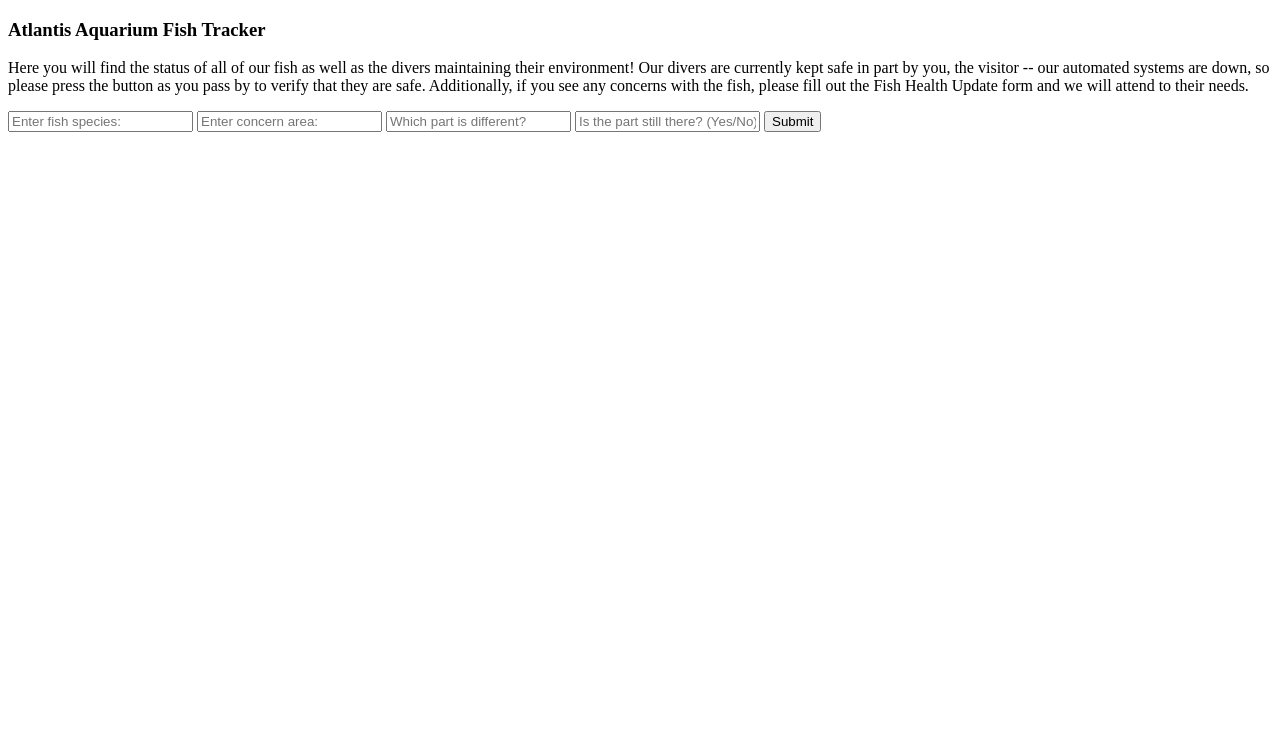
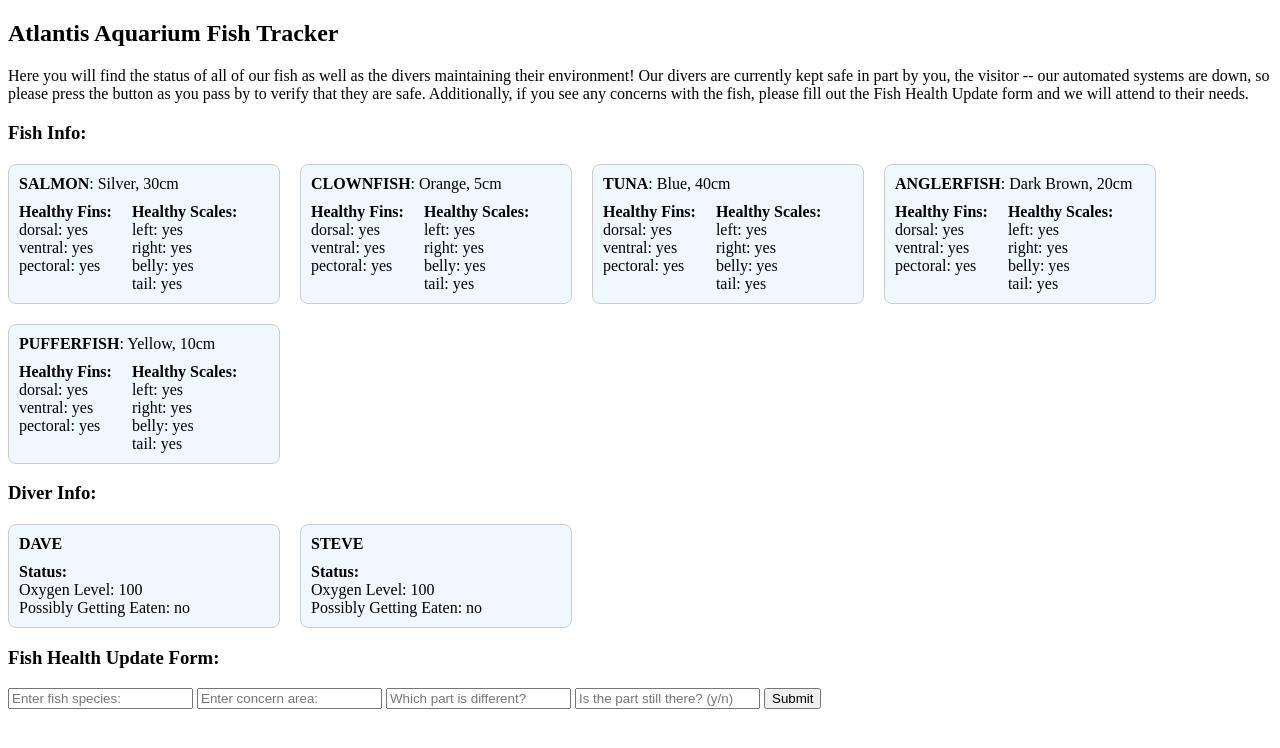
Before and after one commit to dsu-arl/event-gca-ctf-dojo, a Python web app: template exploitation/eco-friendly/templates/index.html in a window 1280 px wide. Shown: the top 748 px of the page. Run offline with Jinja, Linux system fonts and the light colour scheme; the template is opened without the code that fills it, so the values that code supplies are empty.

Commit message:
frontend, fix cheating by loading fish status and checking for wincon at page load and never another time

```diff
--- a/exploitation/eco-friendly/static/app.js
+++ b/exploitation/eco-friendly/static/app.js
@@ -47,13 +47,107 @@ function Diver(name){
 
 // button for updating a fish type linking to vuln func
 const fishList = {
-    salmon: new Fish("silver", 30, "salmon"),
-    clownfish: new Fish("orange", 5, "clownfish"),
-    tuna: new Fish("blue", 40, "tuna"),
-    anglerfish: new Fish("dark brown", 20, "anglerfish"),
-    pufferfish: new Fish("yellow", 10, "pufferfish")
+    salmon: new Fish("Silver", 30, "Salmon"),
+    clownfish: new Fish("Orange", 5, "Clownfish"),
+    tuna: new Fish("Blue", 40, "Tuna"),
+    anglerfish: new Fish("Dark Brown", 20, "Anglerfish"),
+    pufferfish: new Fish("Yellow", 10, "Pufferfish")
 };
 
+
+const diverList = {
+    dave: new Diver("Dave"),
+    steve: new Diver ("Scuba Steve")
+};
+
+
 function updateFishHealth(species, prop1, prop2, val){
+    val = val.toLowerCase();
+    if(val === "y" || val === "no"){
+        val = true;
+    }
+    else if(val === "n" || val === "no"){
+        val = false;
+    }
+    else{
+        alert("Invalid status, please enter y/n");
+        return;
+    }
     fishList[species][prop1][prop2] = val;
 }
+
+
+function printFish(){
+    Object.values(fishList).forEach(fish => {console.log(fish)});
+}
+
+function mapStatus(obj) {
+    const result = {};
+    for (let key in obj) {
+        result[key] = obj[key] ? "yes" : "no";
+    }
+    return result;
+}
+
+
+function renderCreatureStatus(){
+    document.getElementById("fishForm").addEventListener("submit", function(e) {
+        e.preventDefault(); // prevent form from reloading the page
+
+        const form = e.target;
+        const species = form.elements["Species"].value;
+        const concern = form.elements["Concern"].value;
+        const part = form.elements["Part"].value;
+        const status = form.elements["Status"].value;
+
+        updateFishHealth(species, concern, part, status);
+    });
+
+    const container = document.getElementById("fishInfo");
+    // container.innerHTML = ""; // Clear old output
+
+    for (let name in fishList) {
+        let fish = fishList[name];
+        let finsStatus = mapStatus(fish.fins);
+        let scalesStatus = mapStatus(fish.scales);
+
+        container.innerHTML += `
+        <div class="fishCard">
+            <div><strong>${name.toUpperCase()}</strong>: ${fish.color}, ${fish.length}cm</div>
+            <div class="statusRow">
+            <div>
+                <strong>Healthy Fins:</strong>
+                ${Object.entries(finsStatus).map(([part, status]) => `<div>${part}: ${status}</div>`).join('')}
+            </div>
+            <div>
+                <strong>Healthy Scales:</strong>
+                ${Object.entries(scalesStatus).map(([part, status]) => `<div>${part}: ${status}</div>`).join('')}
+            </div>
+            </div>
+        </div>
+        `;
+    }
+
+
+    const diveContainer = document.getElementById("diverInfo");
+    // diveContainer.innerHTML = ""; // Clear old output
+
+    for (let name in diverList) {
+        let diver = diverList[name];
+        let diverEaten = diver.isProbablyGettingEatenByAShark() ? "yes" : "no";
+        let diverO2 = diver.oxygenPercentage;
+
+        diveContainer.innerHTML += `
+        <div class="diverCard">
+            <div><strong>${name.toUpperCase()}</strong></div>
+            <div class="statusRow">
+            <div>
+                <strong>Status:</strong></br>
+                Oxygen Level: ${diverO2}</br>
+                Possibly Getting Eaten: ${diverEaten}
+            </div>
+            </div>
+        </div>
+        `;
+    }
+}
--- a/exploitation/eco-friendly/templates/index.html
+++ b/exploitation/eco-friendly/templates/index.html
@@ -7,30 +7,73 @@
     <script src="{{ url_for('static', filename='app.js') }}"></script>
 </head>
 <body>
-    <h3>Atlantis Aquarium Fish Tracker</h3>
+    <h2>Atlantis Aquarium Fish Tracker</h2>
     <p>Here you will find the status of all of our fish as well as the divers maintaining their environment! Our divers are currently kept safe in part by you, the visitor -- our automated systems are down, so please press the button as you pass by to verify that they are safe. Additionally, if you see any concerns with the fish, please fill out the Fish Health Update form and we will attend to their needs.</p>
 
+
+
+    <div id="fishTitle">
+        <h3>Fish Info:</h3>
+        <div id="fishInfo"></div>
+    </div>
+
+    <div id="diverTitle">
+        <h3>Diver Info:</h3>
+        <div id="diverInfo"></div>
+    </div>
+
+
+    <div><h3>Fish Health Update Form: </h3></div>
     <form id="fishForm">
         <input type="text" name="Species" placeholder="Enter fish species:" required>
         <input type="text" name="Concern" placeholder="Enter concern area:" required>
         <input type="text" name="Part" placeholder="Which part is different?" required>
-        <input type="text" name="Status" placeholder="Is the part still there? (Yes/No)" required>
+        <input type="text" name="Status" placeholder="Is the part still there? (y/n)" required>
         <button type="submit">Submit</button>
         <!-- <button onclick= "getSecret(event).then(secret =>{ showFlag(secret, event).then(flag => alert(flag))});" id="GetFlag">Get Flag</button> -->
     </form>
 
     <script>
-        document.getElementById("fishForm").addEventListener("submit", function(e) {
-            e.preventDefault(); // prevent form from reloading the page
+        renderCreatureStatus();
+    </script>
 
-            const form = e.target;
-            const species = form.elements["Species"].value;
-            const concern = form.elements["Concern"].value;
-            const part = form.elements["Part"].value;
-            const status = form.elements["Status"].value;
+    <style>
+        #fishInfo {
+          display: flex;
+          flex-wrap: wrap;
+          gap: 20px;
+          margin-top: 20px;
+        }
 
-            updateFishHealth(species, concern, part, status);
-        });
-    </script>
+
+        #diverInfo {
+          display: flex;
+          flex-wrap: wrap;
+          gap: 20px;
+          margin-top: 20px;
+        }
+
+        .fishCard {
+          border: 1px solid #ccc;
+          padding: 10px;
+          width: 250px;
+          border-radius: 8px;
+          background-color: #f0f8ff;
+        }
+
+        .diverCard {
+          border: 1px solid #ccc;
+          padding: 10px;
+          width: 250px;
+          border-radius: 8px;
+          background-color: #f0f8ff;
+        }
+
+        .statusRow {
+          display: flex;
+          gap: 20px;
+          margin-top: 10px;
+        }
+      </style>
 </body>
 </html>
```
